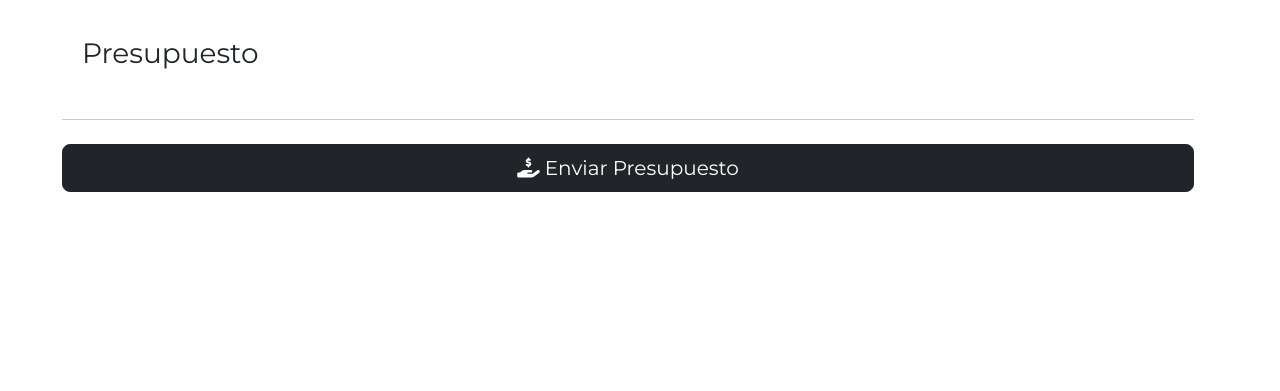
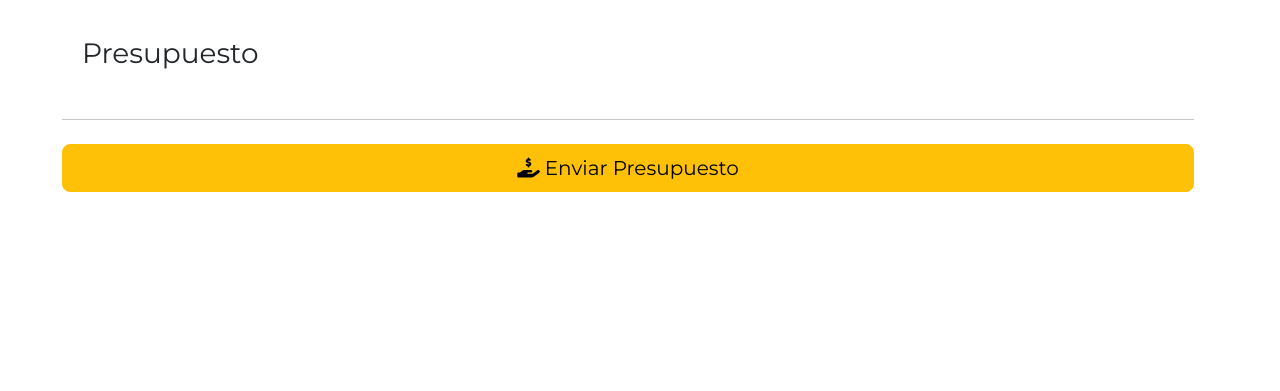
Before and after one commit to francisco-zr/daw2_equip4_sprint3, a PHP site: page /public/FormulariPresupost.php in a window 1280 px wide. Shown: the part 119-510 px from the top of the page. Run offline with PHP 8.4, Linux system fonts and the light colour scheme; data comes from the database, SQL or seed files in the repository; data that the repository does not hold is empty; style sheets or scripts are compiled from the project's sources; some libraries are stand-ins or nearby versions.

Commit message:
ajuste visual

```diff
--- a/files/public/FormulariPresupost.php
+++ b/files/public/FormulariPresupost.php
@@ -57,7 +57,7 @@ if (isset($_GET['id_presupuesto'])) {
                     };
                     ?>
                     <hr class="my-4">
-                    <button class="w-100 btn btn-dark btn-lg" type="submit" id="enviar"><i class="fa-solid fa-hand-holding-dollar"></i>Enviar Presupuesto</button>
+                    <button class="w-100 btn btn-warning btn-lg" type="submit" id="enviar"><i class="fa-solid fa-hand-holding-dollar"></i>Enviar Presupuesto</button>
                 </form>
             </div>
             </div>
```
